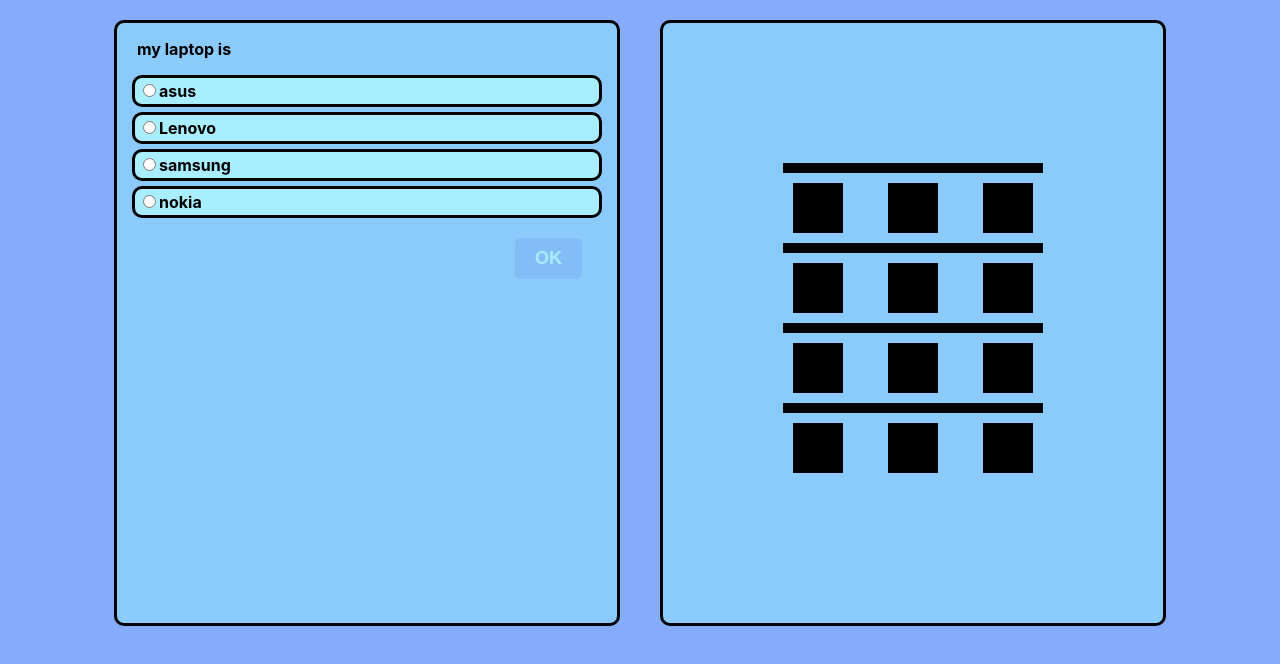
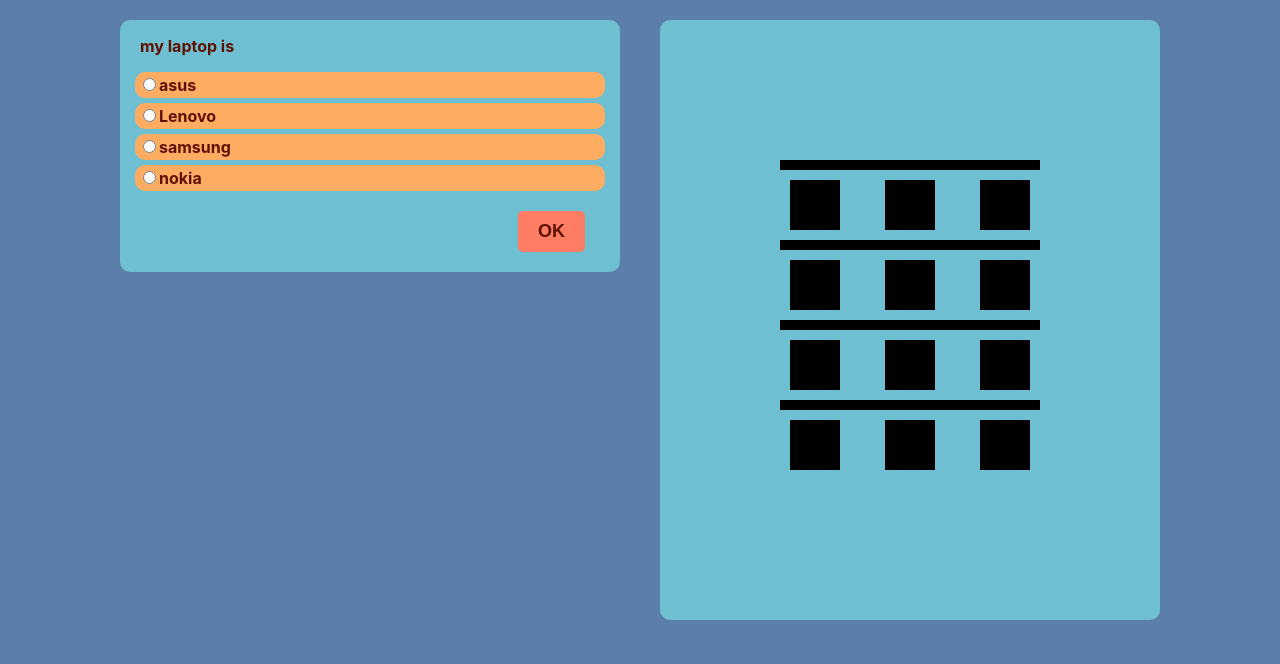
Before and after one commit to MartinUzunuv/my-app, a React (Create React App) app: page / in a window 1280 px wide. Shown: the top 664 px of the page. Built offline with nearby package versions, Linux system fonts and the light colour scheme.

Commit message:
Change in styles

```diff
--- a/public/index.html
+++ b/public/index.html
@@ -26,7 +26,7 @@
     -->
     <title>React App</title>
   </head>
-  <body>
+  <body style="background-color: #5C7EAB;">
     <noscript>You need to enable JavaScript to run this app.</noscript>
     <div id="root"></div>
     <!--
--- a/src/App.css
+++ b/src/App.css
@@ -1,5 +1,4 @@
 .App {
   text-align: left;
-  background-color: #84ACFA;
   height: 100vh;
 }
--- a/src/components/JengaPart.css
+++ b/src/components/JengaPart.css
@@ -1,7 +1,7 @@
 .JengaPart {
-    background-color: #8BCBFC;
-    border: solid;
-    border-color: black;
+    background-color: #6DBFD1;
+    /* border: solid;
+    border-color: rgb(95, 17, 0); */
     border-radius: 10px;
     margin: 20px;
     max-width: 90%;
--- a/src/components/QuizPart.css
+++ b/src/components/QuizPart.css
@@ -1,13 +1,13 @@
 .QuizPart {
-    background-color: #8BCBFC;
-    border: solid;
-    border-color: black;
+    background-color: #6DBFD1;
+    /* border: solid;
+    border-color: rgb(95, 17, 0); */
     border-radius: 10px;
     margin: 20px;
     display: inline-block;
     max-width: 90%;
     width: 500px;
-    min-height: 600px;
+    /* min-height: 600px; */
 }
 
 .Form {
@@ -21,8 +21,8 @@
     font-weight: bolder;
     margin: 20px;
     float: right;
-    color: #A8EEFF;
-    background-color: #83BDF7;
+    color: rgb(95, 17, 0);
+    background-color: #FF7D63;
     border: none;
     border-radius: 5px;
     padding: 10px;
@@ -32,16 +32,18 @@
 }
 
 .SubmitOk:hover {
-    box-shadow: 0px 0px 4px 1px #90E6FC;
+    box-shadow: 0px 0px 4px 1px #c1433a;
+    background-color: #f85e53;
 }
 
 .Answer {
-    background-color: #A8EEFF;
+    background-color: #FFAC63;
+    color: rgb(95, 17, 0);
     margin-top: 5px;
     padding: 3px;
     text-align: left;
-    border: solid;
-    border-color: black;
+    /* border: solid;
+    border-color: rgb(95, 17, 0); */
     border-radius: 10px;
     font-size:medium;
     font-weight: bold;
@@ -49,10 +51,11 @@
 }
 
 .Answer:hover {
-    background-color: #7fb7c5;
+    background-color: #FF7D63;
 }
 
 .P {
+    color: rgb(95, 17, 0);
     font-size:medium;
     font-weight: bold;
     padding-left: 20px;
```
Also changed, not shown: src/logo.svg (deleted).
